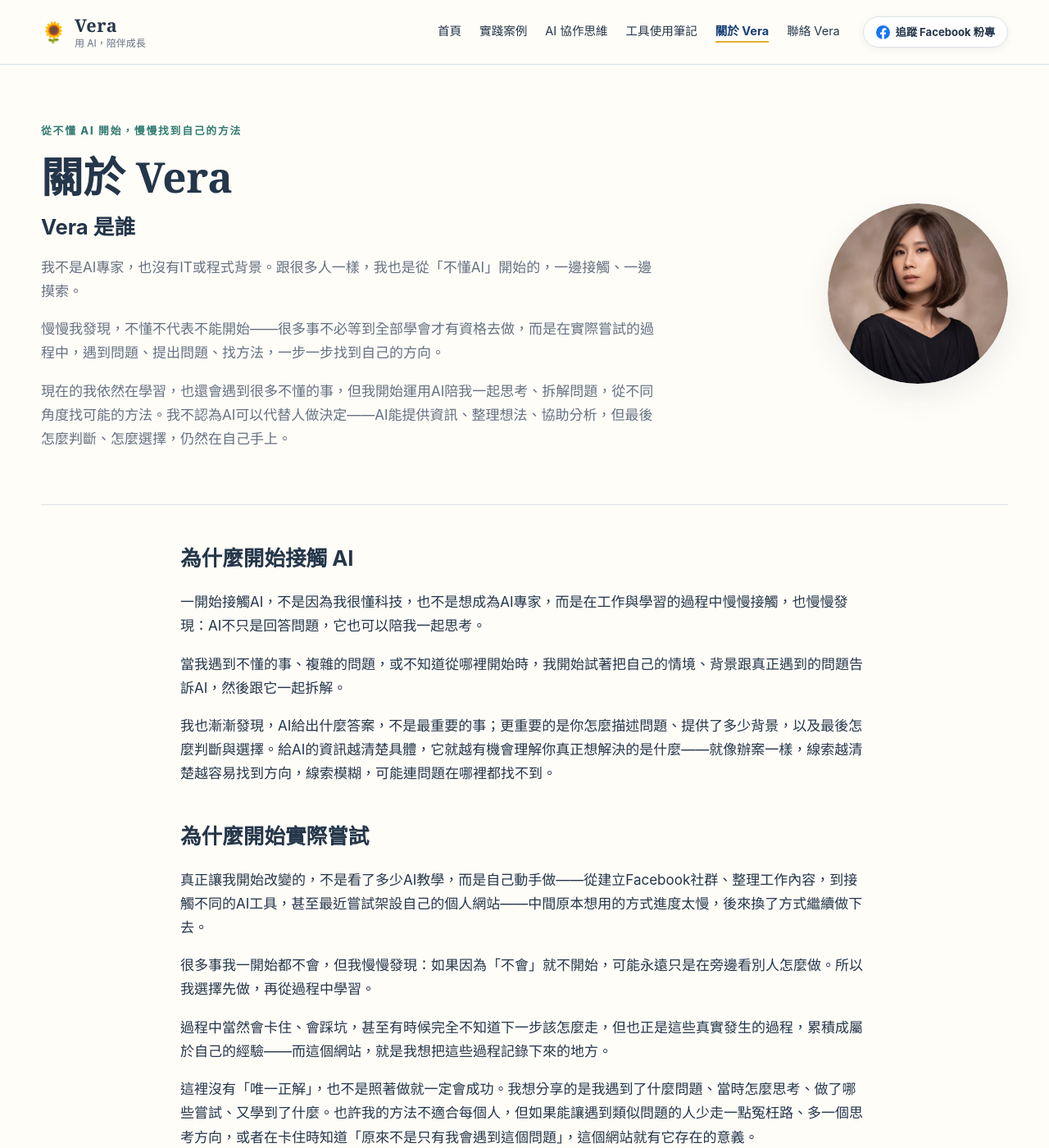
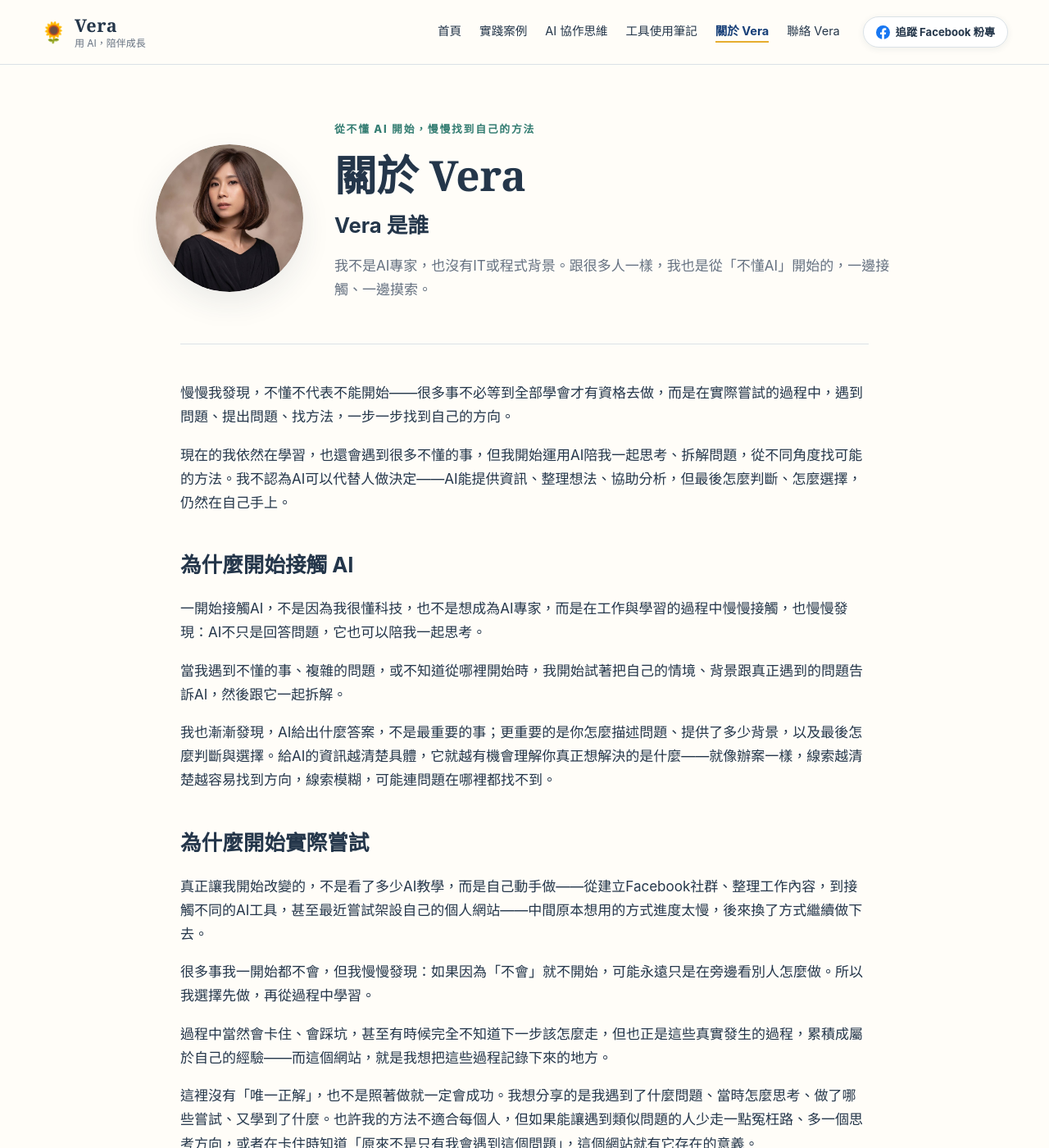
Before and after one commit to Vera-With-AI/Vera-With-AI.github.io, a Jekyll site: the page built from about.md, in a window 1280 px wide and 1400 px high. Shown: the whole window at 82% size. Built offline with Jekyll 4.4.1, drawn with Linux system fonts in a browser that asks for light colours.

Commit message:
收斂關於頁個人介紹排版

```diff
--- a/_config.yml
+++ b/_config.yml
@@ -13,7 +13,7 @@ collections:
 
 markdown: kramdown
 
-css_version: 54
+css_version: 55
 google_analytics_measurement_id: "G-4YBJGF1WWB"
 
 exclude:
--- a/about.md
+++ b/about.md
@@ -8,23 +8,23 @@ description: "我不是 AI 專家，也沒有 IT 背景，跟很多人一樣從
 ---
 
 <section class="about-hero" aria-labelledby="about-title">
+  <div class="about-photo-frame">
+    <img src="{{ '/assets/images/profile-photo.jpg' | relative_url }}" alt="Vera 的個人照片" class="about-profile-photo">
+  </div>
   <div class="about-hero-copy">
     <p class="eyebrow">從不懂 AI 開始，慢慢找到自己的方法</p>
     <h1 id="about-title">關於 Vera</h1>
     <h2>Vera 是誰</h2>
 
     <p>我不是AI專家，也沒有IT或程式背景。跟很多人一樣，我也是從「不懂AI」開始的，一邊接觸、一邊摸索。</p>
-
-    <p>慢慢我發現，不懂不代表不能開始——很多事不必等到全部學會才有資格去做，而是在實際嘗試的過程中，遇到問題、提出問題、找方法，一步一步找到自己的方向。</p>
-
-    <p>現在的我依然在學習，也還會遇到很多不懂的事，但我開始運用AI陪我一起思考、拆解問題，從不同角度找可能的方法。我不認為AI可以代替人做決定——AI能提供資訊、整理想法、協助分析，但最後怎麼判斷、怎麼選擇，仍然在自己手上。</p>
-  </div>
-  <div class="about-photo-frame">
-    <img src="{{ '/assets/images/profile-photo.jpg' | relative_url }}" alt="Vera 的個人照片" class="about-profile-photo">
   </div>
 </section>
 
 <div class="about-story" markdown="1">
+
+慢慢我發現，不懂不代表不能開始——很多事不必等到全部學會才有資格去做，而是在實際嘗試的過程中，遇到問題、提出問題、找方法，一步一步找到自己的方向。
+
+現在的我依然在學習，也還會遇到很多不懂的事，但我開始運用AI陪我一起思考、拆解問題，從不同角度找可能的方法。我不認為AI可以代替人做決定——AI能提供資訊、整理想法、協助分析，但最後怎麼判斷、怎麼選擇，仍然在自己手上。
 
 ## 為什麼開始接觸 AI
 
--- a/assets/css/style.css
+++ b/assets/css/style.css
@@ -182,14 +182,14 @@ h3 { font-size: 1.08rem; }
 .contact-note { padding: 22px 24px; background: #f5f1e7; border-left: 4px solid var(--sunflower); border-radius: 0 14px 14px 0; }
 .contact-note p { margin-bottom: 0; }
 
-.about-hero { display: grid; grid-template-columns: minmax(0, 1fr) 260px; gap: 64px; align-items: center; padding: 18px 0 48px; border-bottom: 1px solid var(--border); }
-.about-hero-copy { max-width: 760px; }
-.about-photo-frame { justify-self: end; width: 220px; height: 220px; border-radius: 50%; overflow: hidden; box-shadow: var(--shadow); }
+.about-hero { display: grid; grid-template-columns: 180px minmax(0, 1fr); gap: 38px; align-items: center; max-width: 900px; margin-inline: auto; padding: 16px 0 8px; }
+.about-hero-copy { max-width: 680px; }
+.about-photo-frame { width: 180px; height: 180px; border-radius: 50%; overflow: hidden; box-shadow: var(--shadow); }
 .about-profile-photo { display: block; width: 100%; height: 100%; object-fit: cover; border-radius: 50%; box-shadow: var(--shadow); }
 .about-hero h1 { margin: 0 0 10px; font-size: clamp(2.2rem, 4vw, 3.3rem); }
 .about-hero h2 { margin: 0 0 16px; }
 .about-hero p:not(.eyebrow) { color: var(--muted); }
-.about-story { max-width: 840px; margin: 48px auto 0; }
+.about-story { max-width: 840px; margin: 26px auto 0; padding-top: 28px; border-top: 1px solid var(--border); }
 .about-story > h2 { margin-top: 44px; }
 .about-story > h2:first-child { margin-top: 0; }
 
@@ -260,8 +260,8 @@ h3 { font-size: 1.08rem; }
   .about-strip { grid-template-columns: 1fr; }
   .contact-hero { grid-template-columns: 1fr; }
   .contact-illustration-frame { justify-self: stretch; width: 100%; }
-  .about-hero { grid-template-columns: 1fr; gap: 26px; padding: 8px 0 36px; }
-  .about-photo-frame { grid-row: 1; justify-self: start; width: 150px; height: 150px; }
+  .about-hero { grid-template-columns: 1fr; gap: 22px; padding-top: 4px; }
+  .about-photo-frame { justify-self: start; width: 140px; height: 140px; }
   .about-story { margin-top: 38px; }
   .problem-grid { gap: 10px; margin-top: 18px; }
   .problem-card { padding: 14px; }
```
